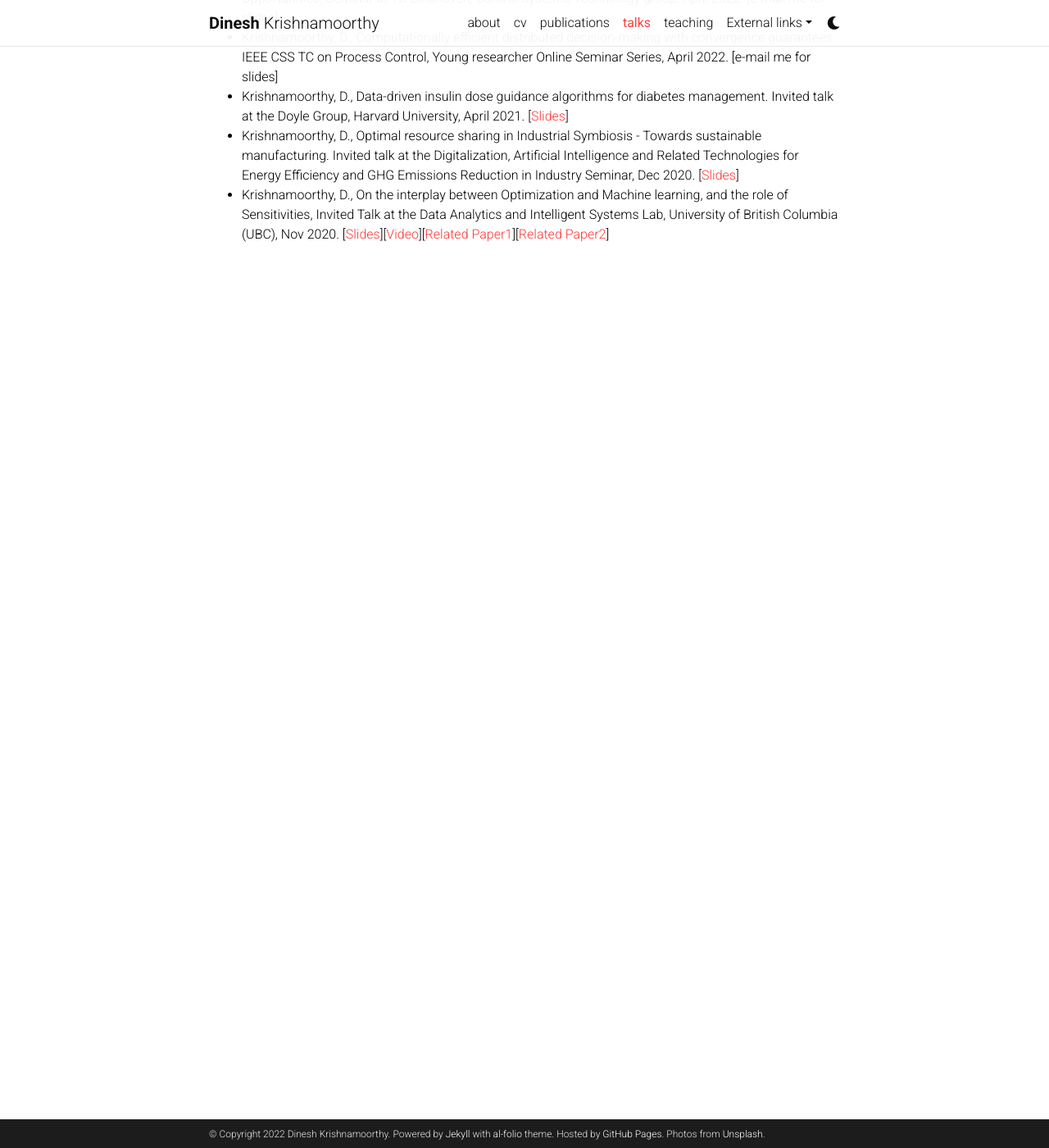
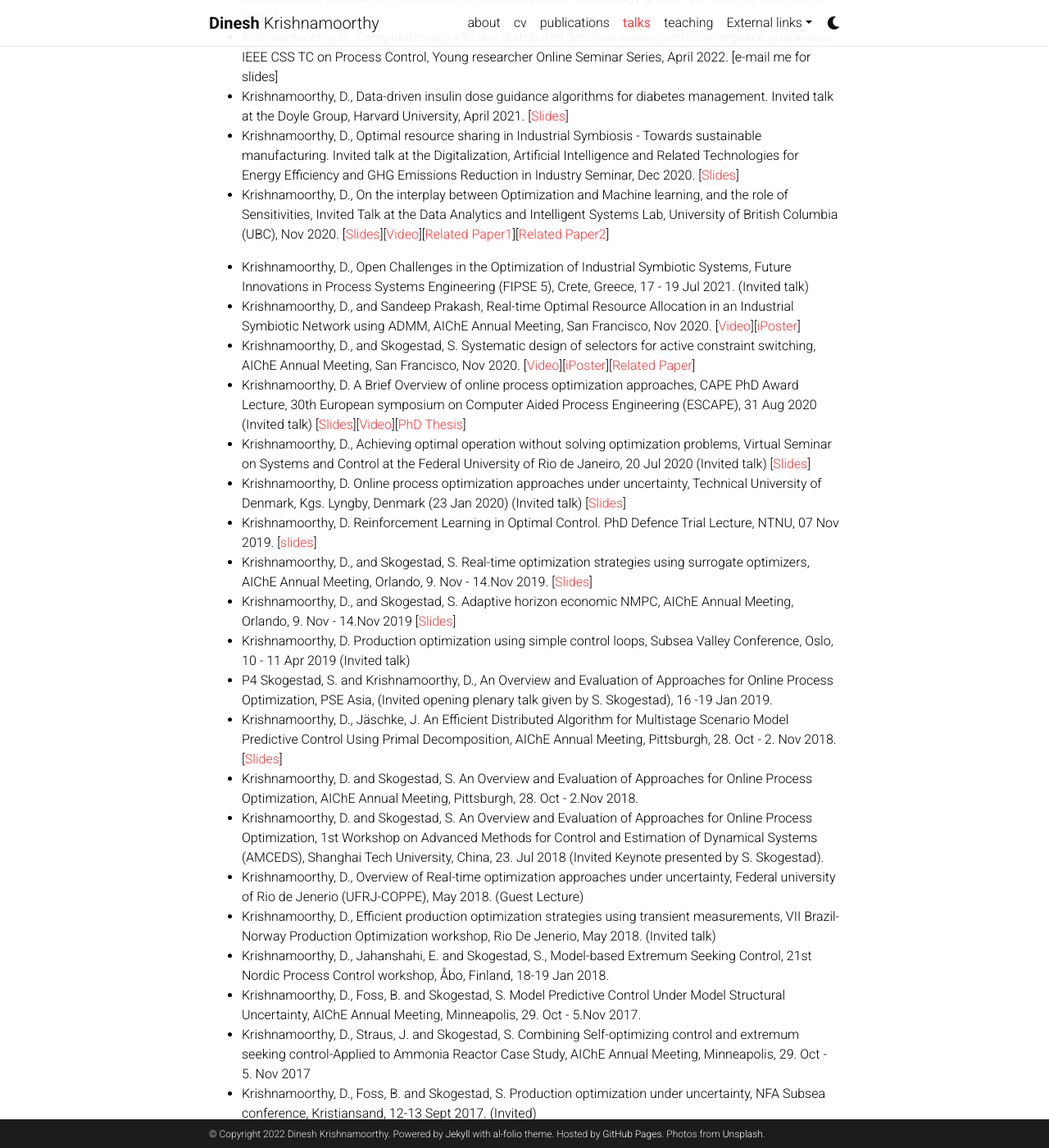
Before and after one commit to dinesh-krishnamoorthy/dinesh-krishnamoorthy.github.io, a Jekyll site: the page built from _pages/talks.md, in a window 1280 px wide and 1400 px high, scrolled down 270 px. Shown: the whole window at 82% size. Built offline with Jekyll 4.4.1, drawn with Linux system fonts in a browser that asks for light colours; comment, search, counter and statistics services are not loaded; a style sheet for code colours, icons or effects is not loaded; some of the changed text lies outside the part shown.

Commit message:
Update talks.md

```diff
--- a/_pages/talks.md
+++ b/_pages/talks.md
@@ -13,3 +13,31 @@ Seminar at Electrical and Systems Enginering at UPenn, April 2022. [e-mail me fo
 * Krishnamoorthy, D., Data-driven insulin dose guidance algorithms for diabetes management. Invited talk at the Doyle Group, Harvard University, April 2021. [[Slides](https://www.dropbox.com/s/31n7k2fvxlhg0p0/2021_Harvard_SEAS_DoyleLab.pdf?dl=0)]
 * Krishnamoorthy, D., Optimal resource sharing in Industrial Symbiosis - Towards sustainable manufacturing. Invited talk at the Digitalization, Artificial Intelligence and Related Technologies for Energy Efficiency and GHG Emissions Reduction in Industry Seminar,  Dec 2020. [[Slides](http://folk.ntnu.no/dineshk/Presentations/EnergyEfficiency_seminar_DK.pdf)]
 * Krishnamoorthy, D., On the interplay between Optimization and Machine learning, and the role of Sensitivities, Invited Talk at the Data Analytics and Intelligent Systems Lab, University of British Columbia (UBC), Nov 2020. [[Slides](http://folk.ntnu.no/dineshk/Presentations/Optimization_ML.pdf)][[Video](https://www.youtube.com/watch?v=6wMR3fw5Uv4&ab_channel=DineshKrishnamoorthy)][[Related Paper1](https://arxiv.org/abs/2009.07398)][[Related Paper2](https://arxiv.org/abs/2009.05845)]
+
+* Krishnamoorthy, D., Open Challenges in the Optimization of Industrial Symbiotic Systems, Future Innovations in Process Systems Engineering (FIPSE 5), Crete, Greece, 17 - 19 Jul 2021. (Invited talk)
+*	Krishnamoorthy, D., and Sandeep Prakash, Real-time Optimal Resource Allocation in an Industrial Symbiotic Network using ADMM, AIChE Annual Meeting, San Francisco, Nov 2020. [[Video](https://www.youtube.com/watch?v=UV82GkfsyM4&ab_channel=DineshKrishnamoorthy)][[iPoster](https://ann20-aiche.ipostersessions.com/default.aspx?s=3A-FD-9B-DC-49-E0-38-46-FB-78-72-B8-67-70-92-E2)]
+*	Krishnamoorthy, D., and Skogestad, S. Systematic design of selectors for active constraint switching, AIChE Annual Meeting, San Francisco, Nov 2020. [[Video](https://www.youtube.com/watch?v=uBrG1OmaKw8&ab_channel=DineshKrishnamoorthy)][[iPoster](https://ann20-aiche.ipostersessions.com/default.aspx?s=99-BA-08-83-39-AE-0E-6F-2A-0A-29-07-0A-42-1B-E5)][[Related Paper](https://www.sciencedirect.com/science/article/pii/S0098135420307274)]
+* Krishnamoorthy, D. A Brief Overview of online process optimization approaches, CAPE PhD Award Lecture, 30th European symposium on Computer Aided Process Engineering (ESCAPE), 31 Aug 2020 (Invited talk) [[Slides](http://folk.ntnu.no/dineshk/Presentations/CAPE%20Award%20Lecture.pdf)][[Video](https://youtu.be/O_1hDuIlhvA)][[PhD Thesis](http://folk.ntnu.no/dineshk/Research/PhD_thesis/Thesis_Main.pdf)]
+*	Krishnamoorthy, D., Achieving optimal operation without solving optimization problems, Virtual Seminar on Systems and Control at the Federal University of Rio de Janeiro, 20 Jul 2020 (Invited talk) [[Slides](http://folk.ntnu.no/dineshk/Presentations/Slides_COPPE_seminar.pdf)]
+* Krishnamoorthy, D. Online process optimization approaches under uncertainty, Technical University of Denmark, Kgs. Lyngby, Denmark (23 Jan 2020) (Invited talk) [[Slides](http://folk.ntnu.no/dineshk/Presentations/RTO%20workshop_DTU_Jan2020.pdf)]
+* Krishnamoorthy, D. Reinforcement Learning in Optimal Control. PhD Defence Trial Lecture, NTNU, 07 Nov 2019. [[slides](http://folk.ntnu.no/dineshk/Presentations/TrialLecture_RL_Dinesh%20Krishnamoorthy.pdf)]
+*	Krishnamoorthy, D., and Skogestad, S. Real-time optimization strategies using surrogate optimizers, AIChE Annual Meeting, Orlando, 9. Nov - 14.Nov 2019. [[Slides](http://folk.ntnu.no/dineshk/Presentations/SurrogateOptimizer.pdf)]
+*	Krishnamoorthy, D., and Skogestad, S. Adaptive horizon economic NMPC, AIChE Annual Meeting, Orlando, 9. Nov - 14.Nov 2019 [[Slides](http://folk.ntnu.no/dineshk/Presentations/AHeNMPC.pdf)]
+* Krishnamoorthy, D. Production optimization using simple control loops, Subsea Valley Conference, Oslo, 10 - 11 Apr 2019 (Invited talk)
+*	P4 Skogestad, S. and Krishnamoorthy, D., An Overview and Evaluation of Approaches for Online Process Optimization, PSE Asia, (Invited opening plenary talk given by S. Skogestad), 16 -19 Jan 2019.
+*	Krishnamoorthy, D., Jäschke, J. An Efficient Distributed Algorithm for Multistage Scenario Model Predictive Control Using Primal Decomposition, AIChE Annual Meeting, Pittsburgh, 28. Oct - 2. Nov 2018. [[Slides](http://folk.ntnu.no/dineshk/Presentations/AIChE_MPC_slides.pdf)]
+*	Krishnamoorthy, D. and Skogestad, S. An Overview and Evaluation of Approaches for Online Process Optimization, AIChE Annual Meeting, Pittsburgh, 28. Oct - 2.Nov 2018.
+*	Krishnamoorthy, D. and Skogestad, S. An Overview and Evaluation of Approaches for Online Process Optimization, 1st Workshop on Advanced Methods for Control and Estimation of Dynamical Systems (AMCEDS), Shanghai Tech University, China, 23. Jul 2018 (Invited Keynote presented by S. Skogestad).
+*	Krishnamoorthy, D., Overview of Real-time optimization approaches under uncertainty, Federal university of Rio de Jenerio (UFRJ-COPPE), May 2018. (Guest Lecture)
+*	Krishnamoorthy, D., Efficient production optimization strategies using transient measurements, VII Brazil-Norway Production Optimization workshop, Rio De Jenerio, May 2018. (Invited talk)
+*	Krishnamoorthy, D., Jahanshahi, E. and Skogestad, S., Model-based Extremum Seeking Control, 21st Nordic Process Control workshop, Åbo, Finland, 18-19 Jan 2018.
+*	Krishnamoorthy, D., Foss, B. and Skogestad, S. Model Predictive Control Under Model Structural Uncertainty, AIChE Annual Meeting, Minneapolis, 29. Oct - 5.Nov 2017.
+*	Krishnamoorthy, D., Straus, J. and Skogestad, S. Combining Self-optimizing control and extremum seeking control-Applied to Ammonia Reactor Case Study, AIChE Annual Meeting, Minneapolis, 29. Oct - 5. Nov 2017
+*	Krishnamoorthy, D., Foss, B. and Skogestad, S. Production optimization under uncertainty, NFA Subsea conference, Kristiansand, 12-13 Sept 2017. (Invited)
+*	Krishnamoorthy, D. Scenario-based Model Predictive Control, Guest Lecture, Federal University of Santa Catarina, Florianopolis, May 2017. (Guest Lecture)
+*	Krishnamoorthy, D., Foss, B. and Skogestad, S. Real-Time Optimization under Uncertainty Applied to a Gas Lifted Well Network, VI Brazil-Norway Production Optimization workshop, Rio De Jenerio, April 2017. (Invited)
+*	Krishnamoorthy, D., Pavlov, A. and Li, Q., Robust Extremum Seeking Control -applied to gas lift optimization, 20th Nordic Process Control workshop, Stockholm Sweden, August 2016.
+*	Krishnamoorthy, D., Pavlov, A., Aske, E., Fjalestad, K. and Fredriksen, M. Modelling and model predictive control of oil wells with electric submersible pumps, 19th Nordic Process Control Workshop, Trondheim-Bodø Norway, Jan 2015
+*	Krishnamoorthy, D., Pavlov, A., Aske, E., Fjalestad, K. and Fredriksen, M. Automatic Control of electric submersible pumps, Statoil ResPro Seminar, Stavanger, Jun 2013.
+
+<iframe src="https://www.google.com/maps/d/embed?mid=1GRCDuT1MyW-NOGd3qtu-OPZuMjL1YPCC&hl=en" width="640" height="480"></iframe>
```
